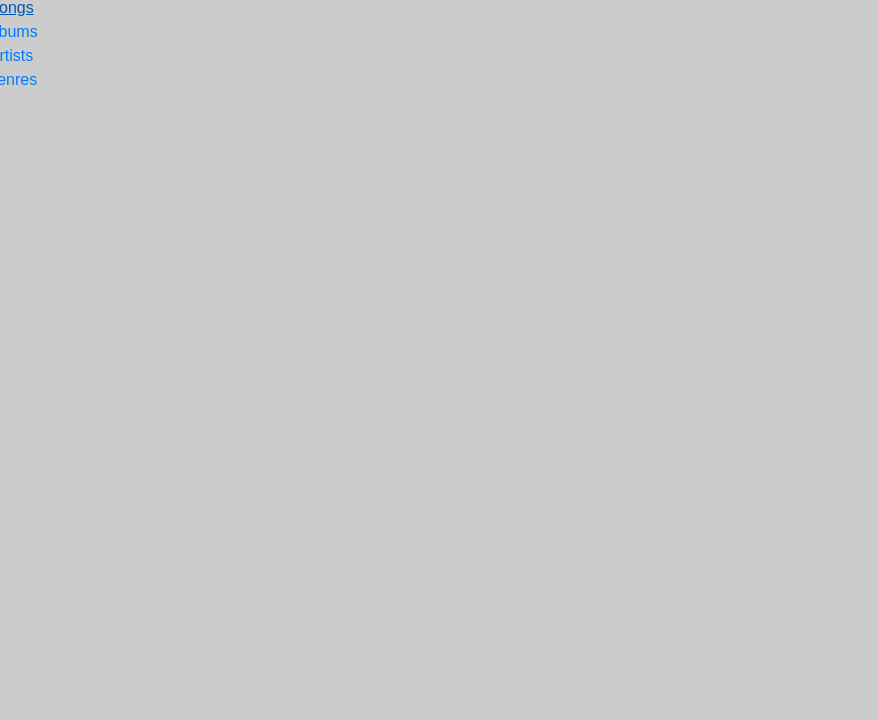
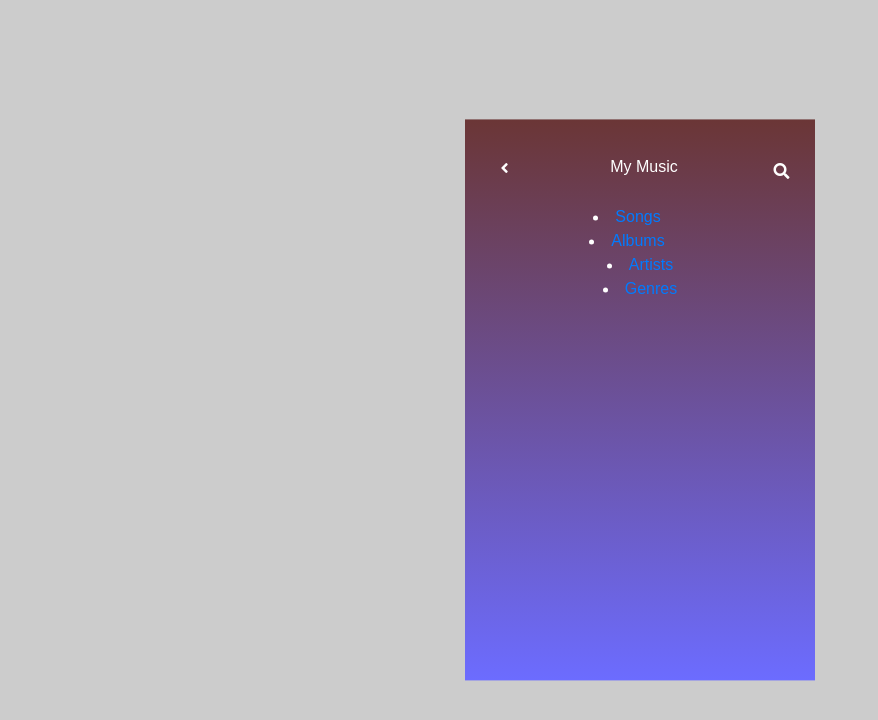
Before and after one commit to IndraNeelMulakaloori/MusicPageDesign_HTML_CSS, a plain HTML site: page index.html in a window 1280 px wide. Shown: the whole page, without its empty margins (0-878 px from the left). Drawn offline with nearby package versions, Linux system fonts and the light colour scheme.

Commit message:
Update styles.css

```diff
--- a/styles.css
+++ b/styles.css
@@ -12,4 +12,35 @@ body{
     left: 50%;
     top : 50%;
     transform: translate(-50%,-50%);
+    display: block;
+    position: absolute;
+    background-image: linear-gradient(#6b3636,#6c6cff);
+    padding : 2%;
 }
+.fa-angle-left{
+    float: left;
+    margin-top: 15px;
+    margin-left: 10px ;
+    cursor: pointer;
+}
+.music-header{
+
+}
+.fa-search{
+    float: right;
+    margin-top: 15px;
+    margin-left: 10px ;
+    cursor: pointer;
+    position: relative;
+    bottom: 57px;
+}
+.title{
+
+padding: 10px;
+text-align: center;
+
+}
+.music-playlist{
+    width: 100%;
+    height: 450px;
+}
```
